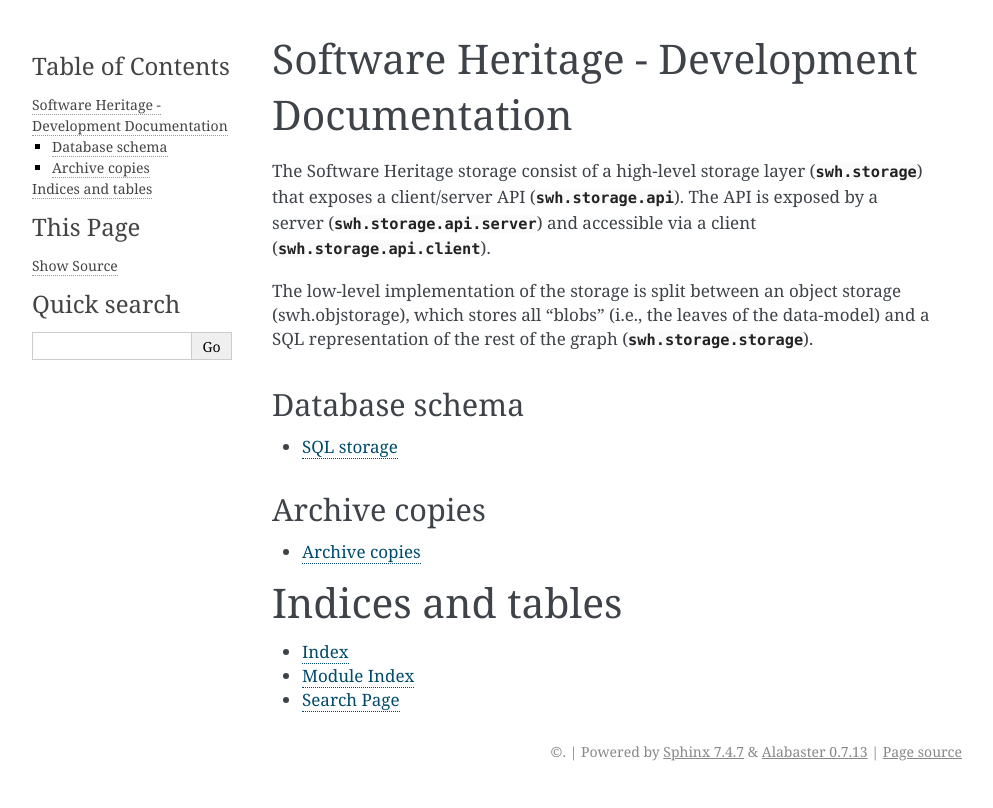
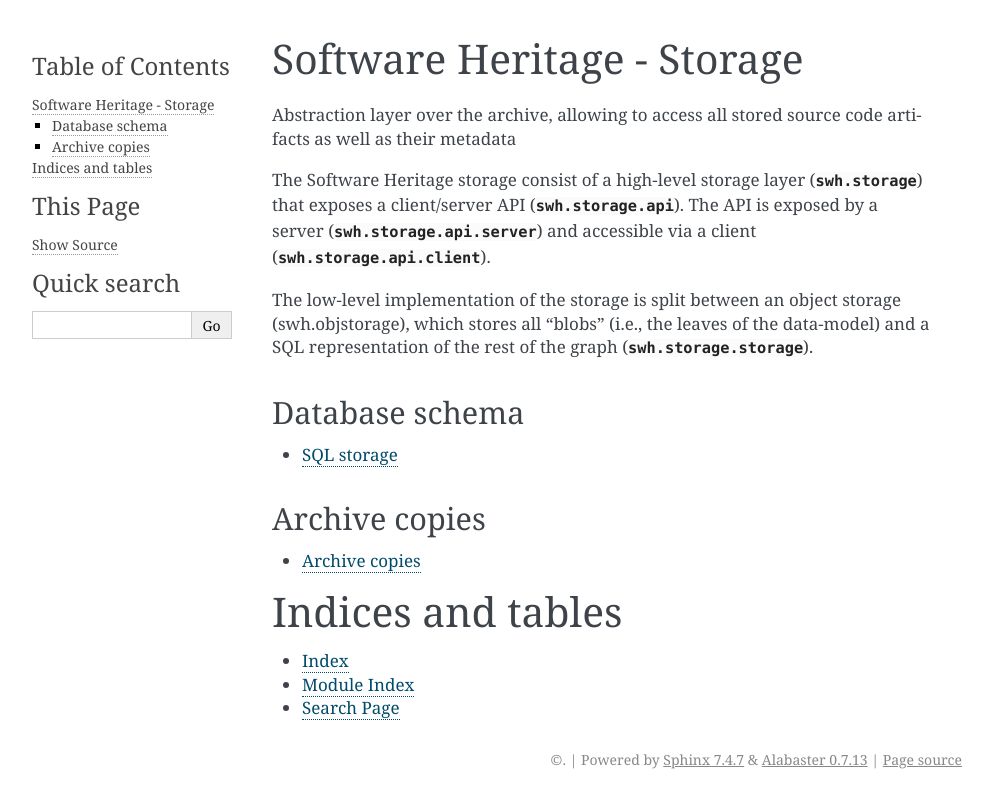
Before and after one commit to SoftwareHeritage/swh-storage, a Sphinx documentation site: the page built from docs/index.rst, in a window 1280 px wide. Shown: the top 808 px of the page, without its empty margins (148-1141 px from the left). Built offline with Sphinx 7.4.7, drawn with Linux system fonts in a browser that asks for light colours.

Commit message:
docs: add title and brief module description

```diff
--- a/docs/index.rst
+++ b/docs/index.rst
@@ -1,7 +1,11 @@
 .. _swh-storage:
 
-Software Heritage - Development Documentation
-=============================================
+Software Heritage - Storage
+===========================
+
+Abstraction layer over the archive, allowing to access all stored source code
+artifacts as well as their metadata
+
 
 .. toctree::
    :maxdepth: 2
```
